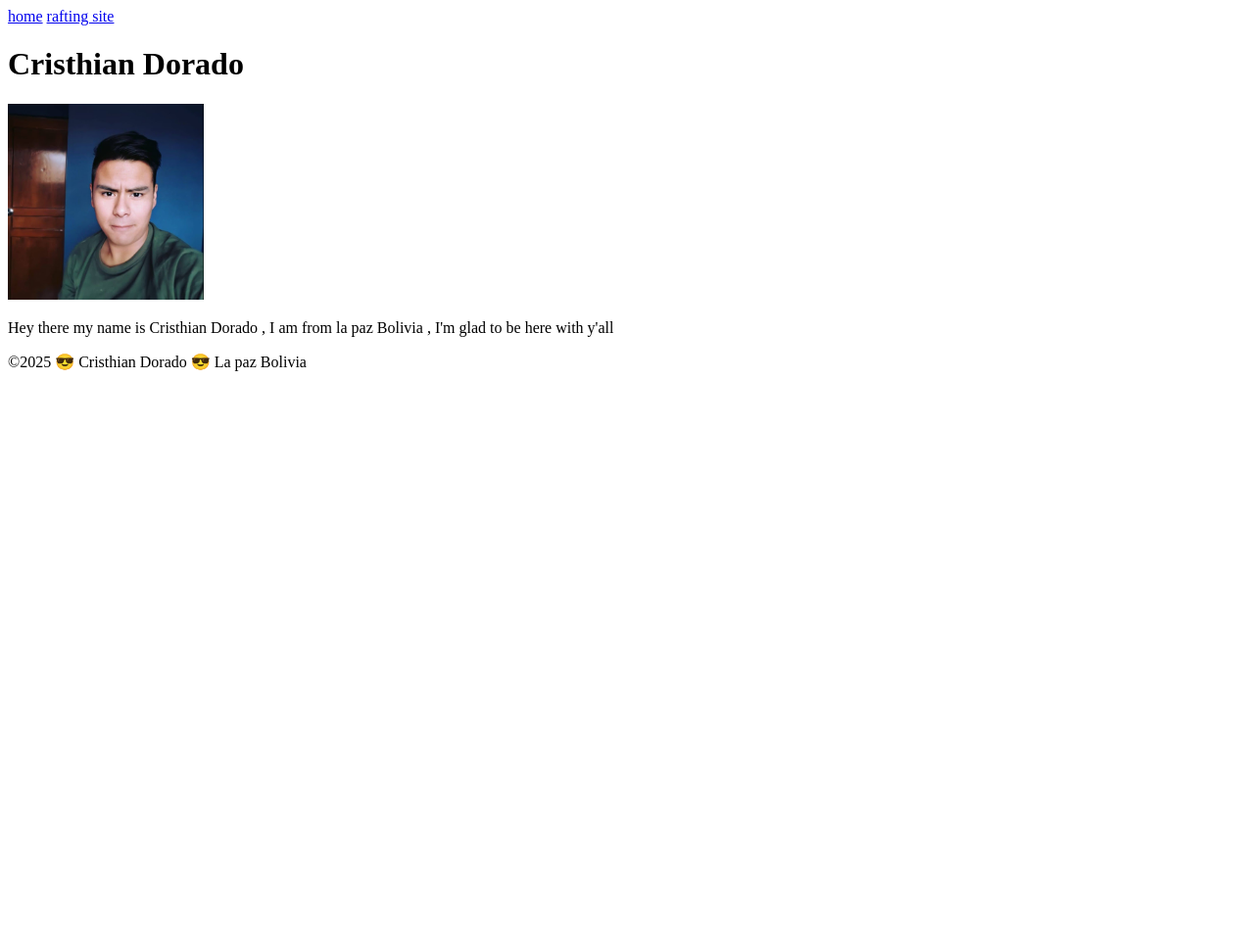
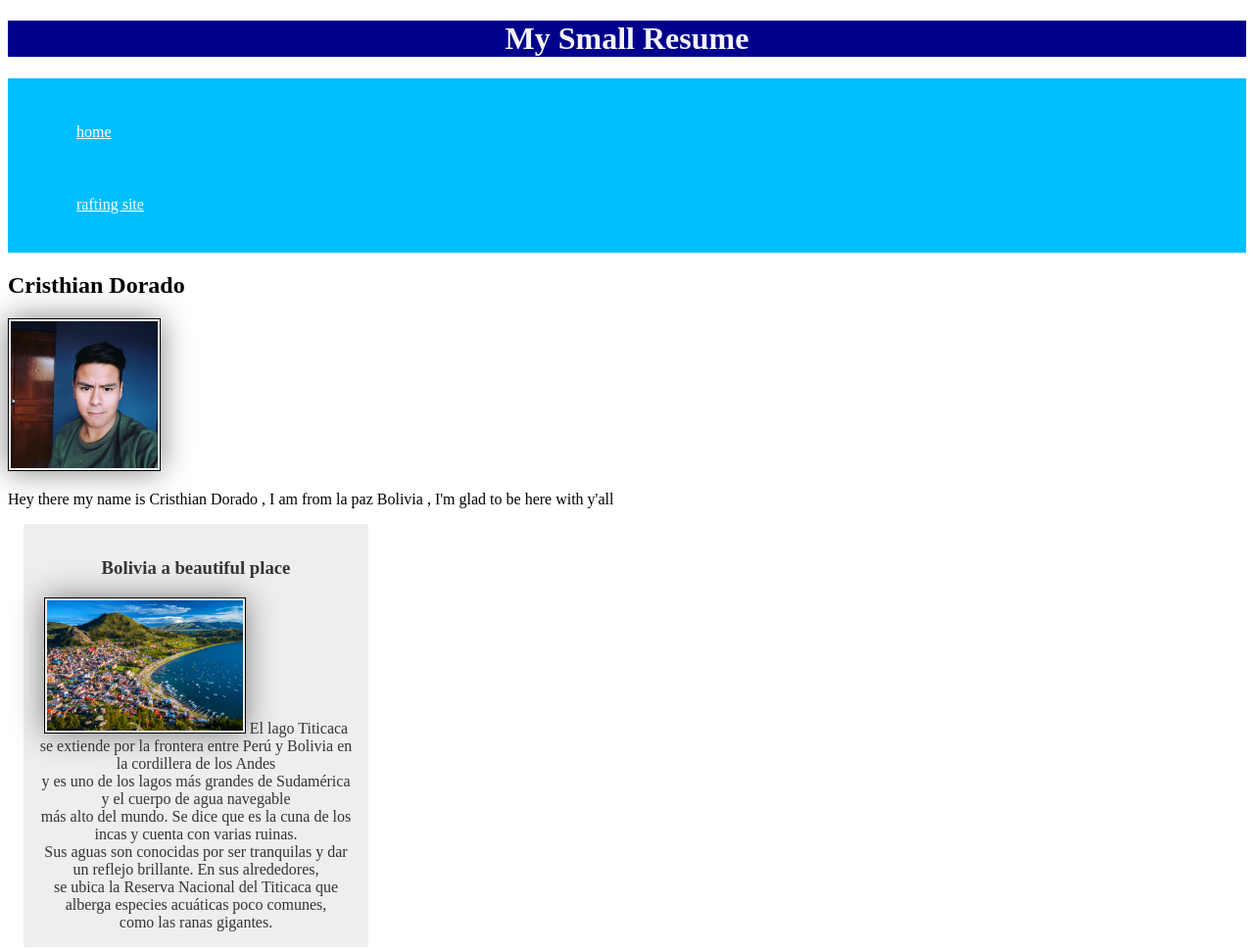
Before and after one commit to cheze22/wdd130, a plain HTML site: page index.html in a window 1280 px wide. Shown: the top 970 px of the page at 98% size. Before the commit the page ends 800 px from the top, so only its background shows below. Drawn offline with Linux system fonts and the light colour scheme.

Commit message:
Actualización de la navegación a versión vertical

```diff
--- a/index.html
+++ b/index.html
@@ -4,17 +4,29 @@
     <meta charset="UTF-8">
     <meta name="viewport" content="width=device-width, initial-scale=1.0">
     <title>Cristhian Dorado / WDD130</title>
+    <link rel="stylesheet" href="styles/styles.css">
+    <meta name="description" content="This is a small resume about me and my skills, thank you for watching">
+    <meta name="author" content="Cristhian Dorado">
 </head>
 <body>
     <header>
-        <a href="#">home</a>
-        <a href="#">rafting site</a>
+        <h1>My Small Resume</h1>
     </header>
+    <nav>
+        <ul><a href="#">home</a></ul>
+        <ul><a href="#">rafting site</a></ul>
+    </nav>
     <main>
-        <h1>Cristhian Dorado</h1>
+        <h2>Cristhian Dorado</h1>
         <img src="images/profile-picture.jpg" alt="Hey there my name is  Cristhian" width="200" >
-        <p>Hey there my name is Cristhian Dorado , I am from la paz Bolivia , I'm glad to be here with y'all</p>
+
+        <p> Hey there my name is Cristhian Dorado , I am from la paz Bolivia , I'm glad to be here with y'all</p>
     </main>
+    <aside>
+        <h3>Bolivia a beautiful place</h2>
+        <img src="images/copacabana.jpeg" alt="Titicaca Lake highest on the world" >
+        El lago Titicaca se extiende por la frontera entre Perú y Bolivia en la cordillera de los Andes <br> y es uno de los lagos más grandes de Sudamérica y el cuerpo de agua navegable <br> más alto del mundo. Se dice que es la cuna de los incas y cuenta con varias ruinas. <br>Sus aguas son conocidas por ser tranquilas y dar un reflejo brillante. En sus alrededores, <br>se ubica la Reserva Nacional del Titicaca que alberga especies acuáticas poco comunes, <br>como las ranas gigantes.
+    </aside>
     <footer>
         <p>©2025 😎 Cristhian Dorado 😎 La paz Bolivia   </p>
     </footer>
--- /dev/null
+++ b/styles/styles.css
@@ -0,0 +1,62 @@
+nav{
+    background-color: darkblue;
+    padding: 10px;
+}
+nav a {
+    color: white;
+    display: block;
+    padding: 20px;
+
+}
+h1{
+    color: darkblue;
+}
+img{
+        width: 150px;
+        height: auto;
+        border: 1px solid black;
+        padding: 2px;
+        box-shadow: 0 0 30px gray;
+}
+p{
+    padding: 0;
+}
+header{
+
+    background-color: darkblue;
+
+}
+header h1 {
+    color: whitesmoke;
+    text-align: center;
+}
+nav{
+    color: white;
+    background-color: deepskyblue;
+
+}
+nav ul{
+    display: block;
+    margin-bottom: 10px;
+}
+main{
+    max-width: 840px;
+}
+aside{
+    width: 20rem;
+    margin: 1rem;
+    background-color: #eee;
+    border: 1px solid rgb(0, 0,0/0.2);
+    padding: 1rem;
+    color: #333;
+    text-align: center;
+}
+aside img {
+    width: 200px;
+    height: auto;
+}
+footer{
+    margin-top: 15px;
+    border-top: 1px solid #000;
+    text-align: center;
+}
```
Also changed, not shown: week02/box-model.html (added, +24 -0 lines), week02/holygrail.html (added, +37 -0 lines), week02/styles/box-model.css (added, +31 -0 lines), images/copacabana.jpeg (added), 3 other files.
